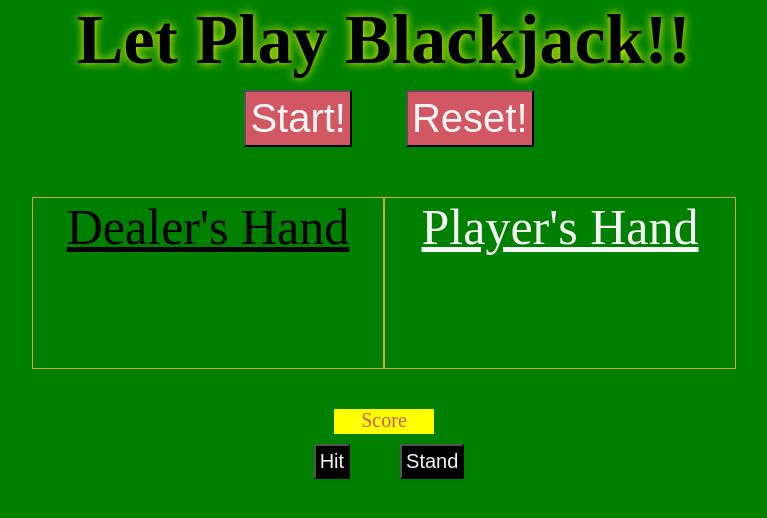
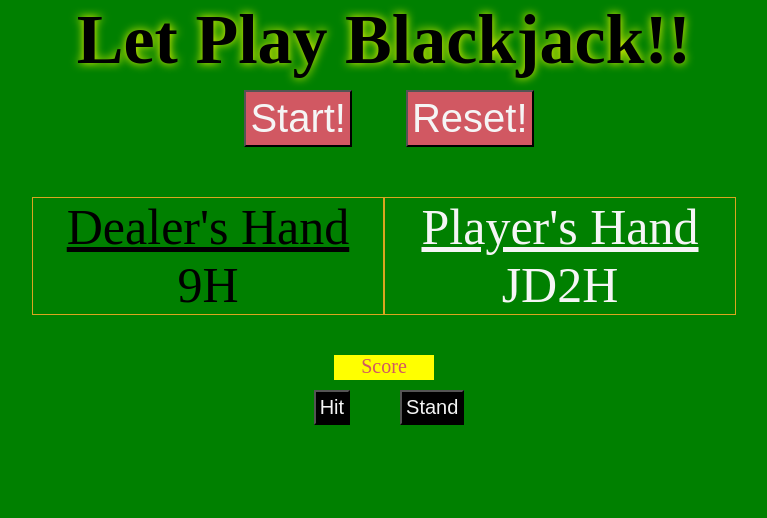
Before and after one commit to SkipPharaoh/Project-Blackjack, a plain HTML site: page index.html in a window 1280 px wide. Both pictures are taken after a click on the button "Start!". Shown: the whole page, without its empty margins (256-1023 px from the left). Drawn offline with Linux system fonts and the light colour scheme.

Commit message:
Start & hit button works

```diff
--- a/index.html
+++ b/index.html
@@ -17,15 +17,17 @@
     <div class="container">
         <div class="players">
             <div id="dealer"><u>Dealer's Hand</u>
-                <div id="cards" style="visibility: hidden">
-                    <img src="http://deckofcardsapi.com/static/img/KH.png">
-                    <img src="http://deckofcardsapi.com/static/img/QD.png">
+                <div id="cards">
+                    <div class="dealerCard1"></div>
+                    <!-- <img src="http://deckofcardsapi.com/static/img/KD.png">
+                    <img src="http://deckofcardsapi.com/static/img/QD.png"> -->
                 </div>
             </div>
             <div id="player"><u>Player's Hand</u>
-                <div id="cards" style="visibility: hidden;">
-                    <img src="http://deckofcardsapi.com/static/img/AS.png">
-                    <img src="http://deckofcardsapi.com/static/img/KS.png">
+                <div id="cards">
+                    <div class="playerCard2"></div>
+                    <!-- <img src="http://deckofcardsapi.com/static/img/AS.png">
+                    <img src="http://deckofcardsapi.com/static/img/KD.png"> -->
                 </div>
             </div>
         </div>
--- a/script.js
+++ b/script.js
@@ -5,12 +5,22 @@ const resetGame = document.querySelector('.resetGame')
 const score = document.querySelector('.score')
 const hit = document.querySelector('.hit')
 const stand = document.querySelector('.stand')
+const dealerCard = document.querySelector('.dealerCard1')
+const playerCard = document.querySelector('.playerCard2')
+    // create an object with the card values that equal to the points (cardPoints)
 
+
+
+// Card values && card suits
+const cardSuits = ['H', 'D', 'S', 'C']
+const cardValues = ['A', '2', '3', '4', '5', '6', '7', '8', '9', '10', 'J', 'Q', 'K']
+const dealersDeck = []
+const playersDeck = []
 
 // Construct Deck
 function cardDeck() {
-    const cardSuits = ['H', 'D', 'S', 'C']
-    const cardValues = ['A', '2', '3', '4', '5', '6', '7', '8', '9', '10', 'J', 'Q', 'K']
+    // const cardSuits = ['H', 'D', 'S', 'C']
+    // const cardValues = ['A', '2', '3', '4', '5', '6', '7', '8', '9', '10', 'J', 'Q', 'K']
     const deck = [];
     const img = `https://deckofcardsapi.com/static/img/2A.png`
     for (let i=0; i < cardSuits.length; i++) {
@@ -28,7 +38,7 @@ console.log(cardDeck())
 function shuffleCard(deck) {
     for (let i = deck.length; i; i--) {
         let shuffle = Math.floor(Math.random() * i);
-        // Code
+        // Code below came from stackoverflow (link will be pasted here)
         [deck[i - 1], deck[shuffle]] = [deck[shuffle], deck[i - 1]];
     }
     // let shuffle = Math.floor(Math.random() * 51)
@@ -36,14 +46,28 @@ function shuffleCard(deck) {
     return deck
     // return 'https://deckofcardsapi.com/static/img/AS.png'
 }
+
 const cards = cardDeck();
-console.log(shuffleCard(cards));
+const shuffleDeck = shuffleCard(cards)
+console.log(shuffleDeck);
 
 // Start Button will reveal the cards
 function beginGame(){
-    // shuffledeck
+    // shuffledeck (deak is shuffled with the shuffleCard function)
     // give player && dealer two cards
     // reveal hands
+    while (dealersDeck.length < 2) {
+        let card1 = shuffleDeck.pop()
+        let card2 = shuffleDeck.pop()
+        playersDeck.push(card1)
+        dealersDeck.push(card2)
+        playerCard.classList.add('classShowing')
+        playerCard.append(card1)
+        // playerCard.append(card1)
+        dealerCard.classList.add('classShowing')
+        dealerCard.innerHTML = card2
+    }
+    console.log(dealerCard.classList)
     console.log('This Starts The Game!')
 }
 
@@ -57,8 +81,18 @@ function rstGame(){
 // Hit Button gives player an additional card
 function hitCard(){
     // gives player one extra card
-    console.log('This Hits!')
+        // add element to player's cards (element is players card)
+        // removes given card from array
+    if (playersDeck.length > 1) {
+        let card1 = shuffleDeck.pop()
+        playersDeck.push(card1)
+        playerCard.classList.add('classShowing')
+        playerCard.prepend(card1)
+    }
+    // console.log(card)
+    // return card1
 }
+
 
 // Stand Button stops player from getting another card
 function noCard(){
@@ -74,11 +108,18 @@ function scoreCard(){
     // Calculates if player reaches 21
     // Checks if player's score is more than dealer's score, if dealer stands
     // Checks if player's score exceeds 21 (bust)
+    // use a toggle
     console.log('This is how we keep score')
 }
+console.log()
 
+// Event Listeners
 startGame.addEventListener('click', beginGame);
 resetGame.addEventListener('click', rstGame);
 hit.addEventListener('click', hitCard);
 stand.addEventListener('click', noCard);
-score.addEventListener('change', scoreCard);
+score.addEventListener('load', scoreCard);
+
+// setTimeout() for score
+// variable with default score of 0
+// every time a card is add, add score to total
--- a/style.css
+++ b/style.css
@@ -103,3 +103,6 @@ img {
     object-fit: contain;
     display: inline;
 }
+.classShowing {
+    font: 200px;
+}
```
